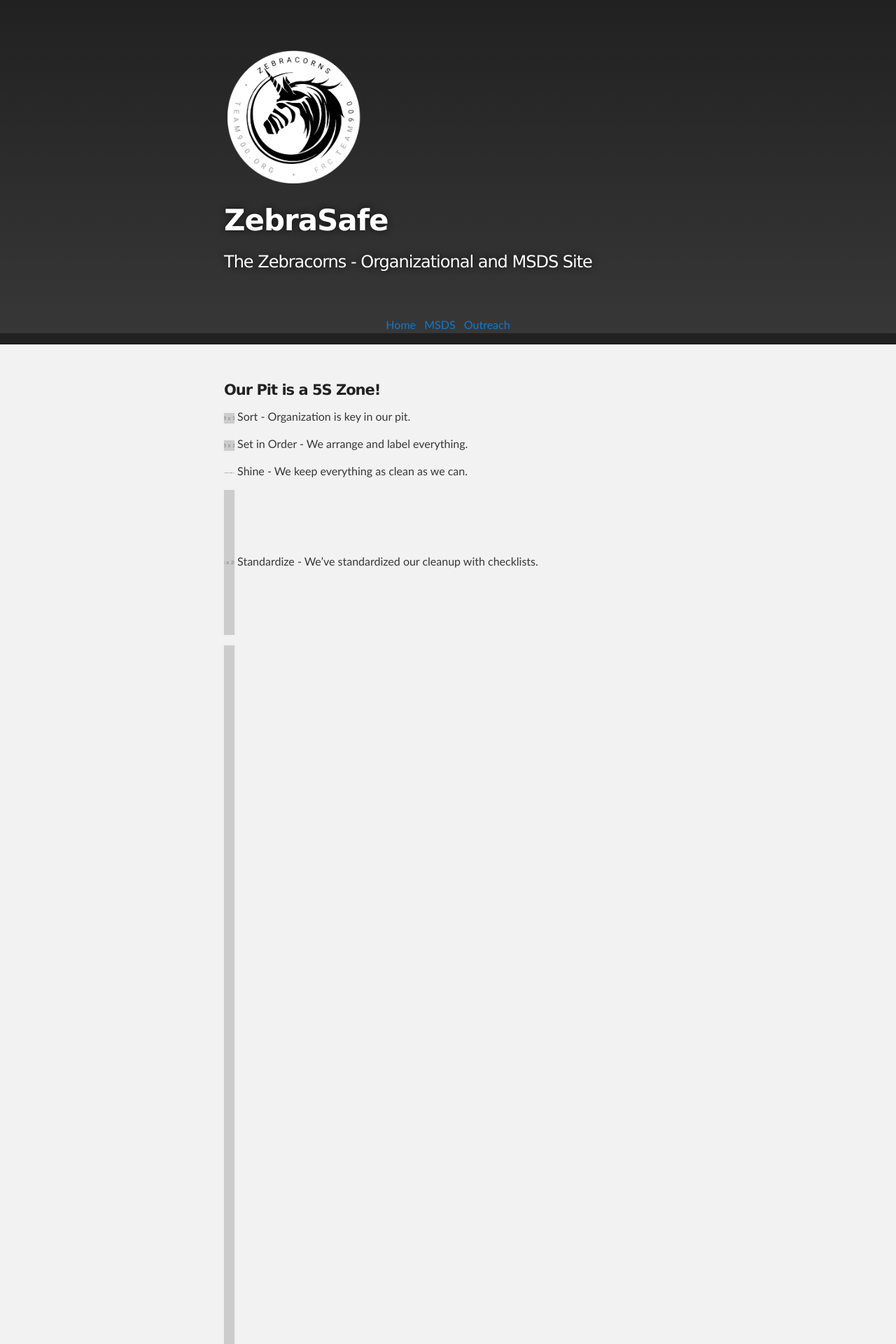
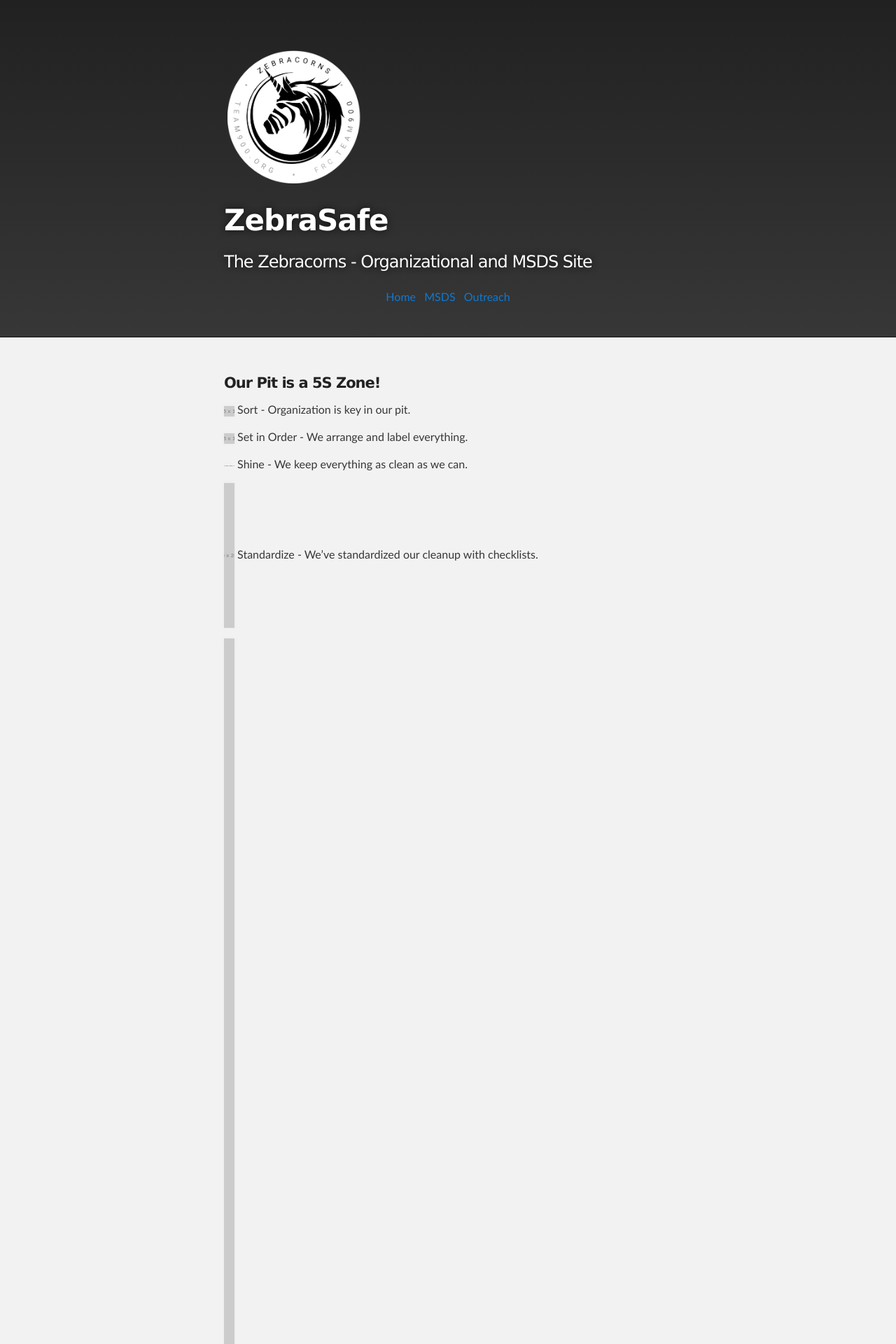
Before and after one commit to FRC900/ZebraSafeSite, a Jekyll site: the page built from index.md, in a window 1280 px wide. Shown: the top 1920 px of the page at 70% size. Built offline with Jekyll 4.4.1, drawn with Linux system fonts in a browser that asks for light colours.

Commit message:
Update default.html

```diff
--- a/_layouts/default.html
+++ b/_layouts/default.html
@@ -33,8 +33,9 @@
               </section>
             {% endif %}
           </div>
+          {% include nav.html %}
         </header>
-      {% include nav.html %}
+
     </div>
 
     <!-- MAIN CONTENT -->
```
